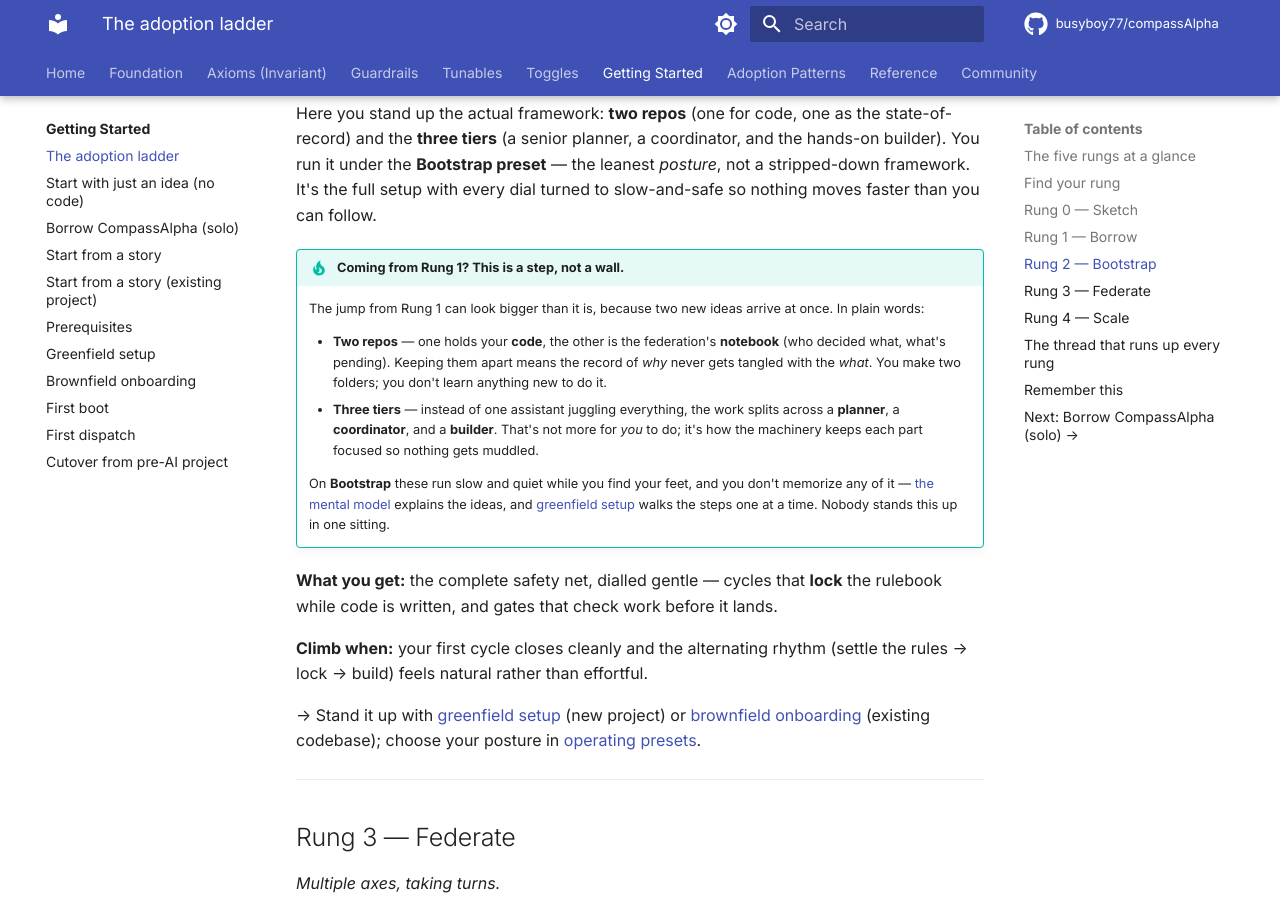
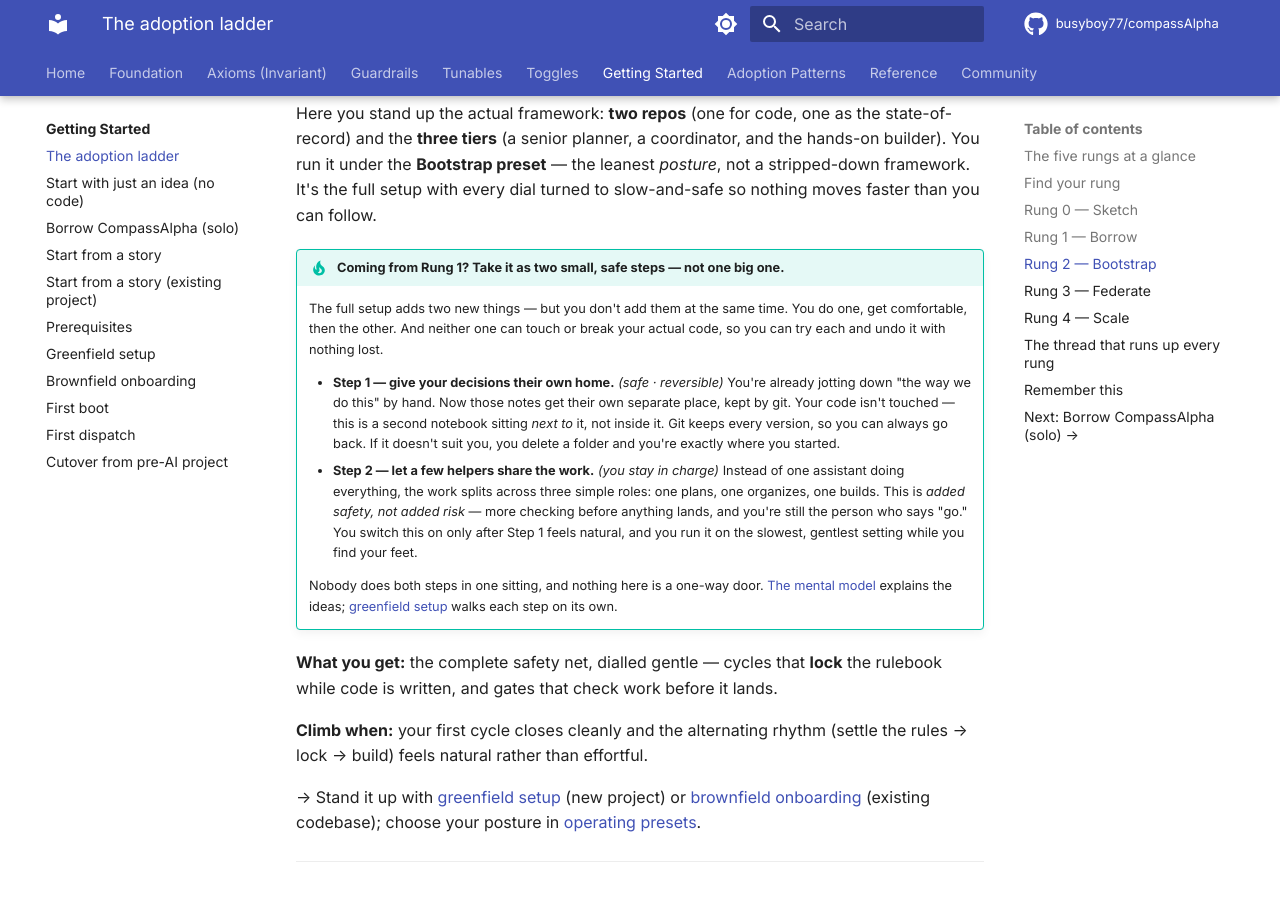
Before and after one commit to busyboy77/compassAlpha, an MkDocs documentation site: the page built from docs/05-getting-started/the-adoption-ladder.md, in a window 1280 px wide and 900 px high, scrolled down 2883 px. Built offline with MkDocs 1.6.1 and Material for MkDocs 9.7.7, drawn with Linux system fonts in a browser that asks for light colours; comment, search, counter and statistics services are not loaded.

Commit message:
Onboarding: turn the Rung 1→2 cliff into two small, safe steps
Diagnosis from five cold reads + the workflows: the existing bridge treated the
cliff as a fear problem (reassurance: "a step, not a wall") but reviewers hit it
as a WORK problem ("where real work begins"). Reassurance can't cross a real work
gap. Root cause the old bridge named but never solved: "two new ideas arrive at once."

Fix — for the safety-first adopter (pre-AI-era or AI-expecting, wants to feel secure):
decompose the one big jump into two single-idea steps, each carrying a concrete
reason it's safe (separate from your code · git keeps every version · delete a folder
to undo · you say "go" · nothing is a one-way door):
- Step 1: your decisions get their own home (the record repo) — reversible, untouched code
- Step 2: a few helpers share the work (the three tiers) — added checking, you stay in charge
Replaces jargon-forward labels ("two repos"/"three tiers") with plain language on the
ladder; keeps the precise terms on greenfield-setup where they're taught. No new rung —
the 5-rung structure is unchanged.

Verified: mkdocs --strict, conformance gate, content-safety all pass.

Co-Authored-By: Claude Opus 4.8 (1M context) <noreply@anthropic.com>

```diff
--- a/docs/05-getting-started/the-adoption-ladder.md
+++ b/docs/05-getting-started/the-adoption-ladder.md
@@ -69,13 +69,13 @@ The lightest possible start. You don't stand up any of the federation machinery
 
 Here you stand up the actual framework: **two repos** (one for code, one as the state-of-record) and the **three tiers** (a senior planner, a coordinator, and the hands-on builder). You run it under the **Bootstrap preset** — the leanest *posture*, not a stripped-down framework. It's the full setup with every dial turned to slow-and-safe so nothing moves faster than you can follow.
 
-!!! tip "Coming from Rung 1? This is a step, not a wall."
-    The jump from Rung 1 can look bigger than it is, because two new ideas arrive at once. In plain words:
+!!! tip "Coming from Rung 1? Take it as two small, safe steps — not one big one."
+    The full setup adds two new things — but you don't add them at the same time. You do one, get comfortable, then the other. And neither one can touch or break your actual code, so you can try each and undo it with nothing lost.
 
-    - **Two repos** — one holds your **code**, the other is the federation's **notebook** (who decided what, what's pending). Keeping them apart means the record of *why* never gets tangled with the *what*. You make two folders; you don't learn anything new to do it.
-    - **Three tiers** — instead of one assistant juggling everything, the work splits across a **planner**, a **coordinator**, and a **builder**. That's not more for *you* to do; it's how the machinery keeps each part focused so nothing gets muddled.
+    - **Step 1 — give your decisions their own home.** *(safe · reversible)* You're already jotting down "the way we do this" by hand. Now those notes get their own separate place, kept by git. Your code isn't touched — this is a second notebook sitting *next to* it, not inside it. Git keeps every version, so you can always go back. If it doesn't suit you, you delete a folder and you're exactly where you started.
+    - **Step 2 — let a few helpers share the work.** *(you stay in charge)* Instead of one assistant doing everything, the work splits across three simple roles: one plans, one organizes, one builds. This is *added safety, not added risk* — more checking before anything lands, and you're still the person who says "go." You switch this on only after Step 1 feels natural, and you run it on the slowest, gentlest setting while you find your feet.
 
-    On **Bootstrap** these run slow and quiet while you find your feet, and you don't memorize any of it — [the mental model](../00-foundation/mental-model.md) explains the ideas, and [greenfield setup](greenfield-setup.md) walks the steps one at a time. Nobody stands this up in one sitting.
+    Nobody does both steps in one sitting, and nothing here is a one-way door. [The mental model](../00-foundation/mental-model.md) explains the ideas; [greenfield setup](greenfield-setup.md) walks each step on its own.
 
 **What you get:** the complete safety net, dialled gentle — cycles that **lock** the rulebook while code is written, and gates that check work before it lands.
 
```
Also changed, not shown: docs/05-getting-started/greenfield-setup.md (+5 -5 lines).
